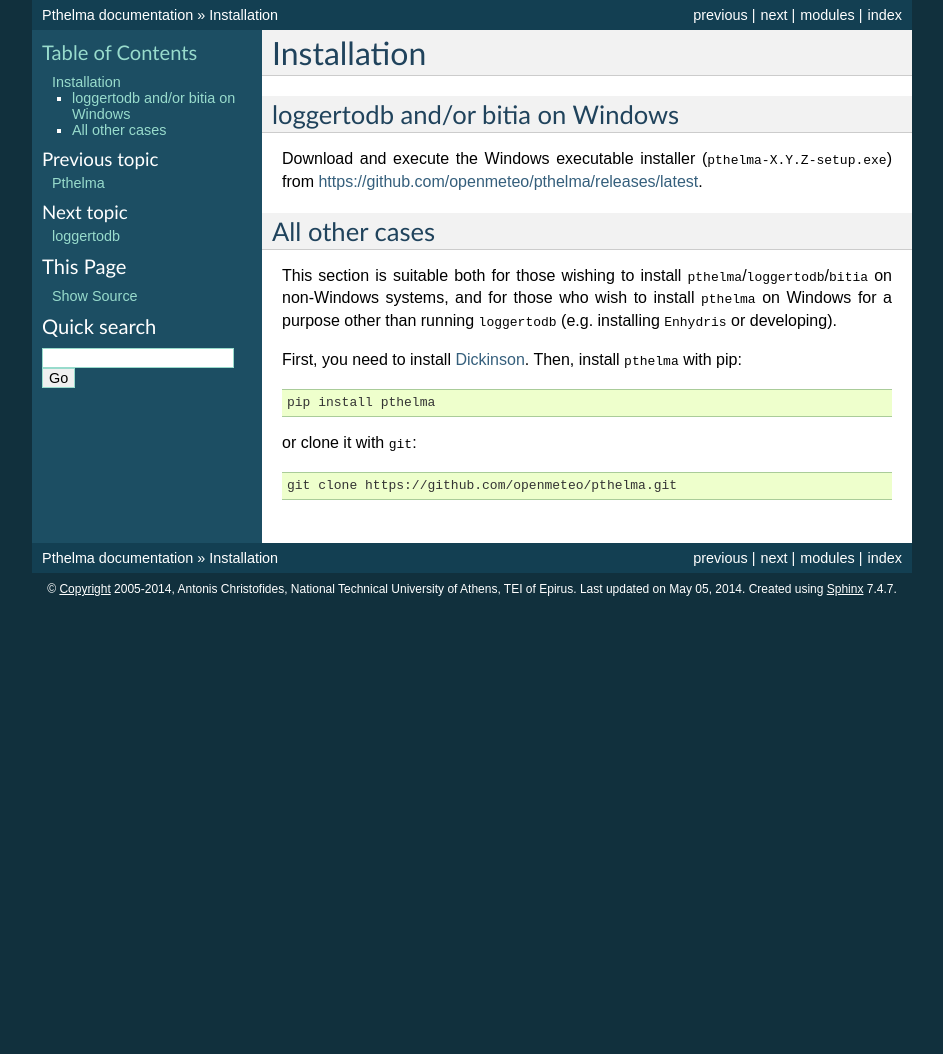
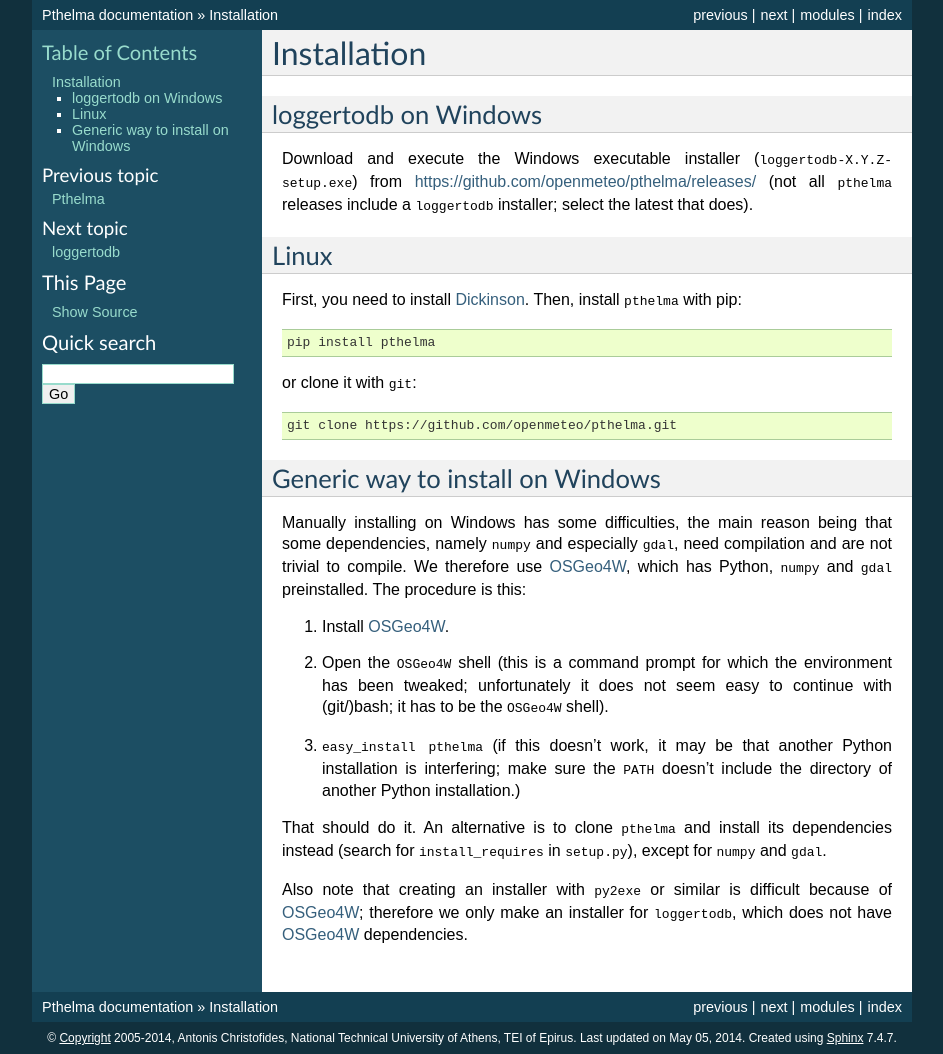
Before and after one commit to openmeteo/pthelma, a Sphinx documentation site: the page built from doc/install.rst, in a window 1280 px wide. Shown: the whole page, without its empty margins (168-1111 px from the left). Built offline with Sphinx 7.4.7, drawn with Linux system fonts in a browser that asks for light colours; before the commit the page ends 900 px from its top, so only the background shows below that.

Commit message:
Installation instructions for Windows

```diff
--- a/doc/install.rst
+++ b/doc/install.rst
@@ -6,21 +6,17 @@ Installation
 
 .. highlight:: bash
 
-loggertodb and/or bitia on Windows
-==================================
+loggertodb on Windows
+=====================
 
 Download and execute the Windows executable installer
-(``pthelma-X.Y.Z-setup.exe``) from
-https://github.com/openmeteo/pthelma/releases/latest.
+(``loggertodb-X.Y.Z-setup.exe``) from
+https://github.com/openmeteo/pthelma/releases/ (not all ``pthelma``
+releases include a ``loggertodb`` installer; select the latest that
+does).
 
-All other cases
-===============
-
-This section is suitable both for those wishing to install
-``pthelma``/``loggertodb``/``bitia`` on non-Windows systems, and for
-those who wish to install ``pthelma`` on Windows for a purpose other
-than running ``loggertodb`` (e.g. installing ``Enhydris`` or
-developing).
+Linux
+=====
 
 First, you need to install Dickinson_. Then, install ``pthelma`` with
 pip::
@@ -31,5 +27,32 @@ or clone it with ``git``::
 
     git clone https://github.com/openmeteo/pthelma.git
 
+Generic way to install on Windows
+=================================
+
+Manually installing on Windows has some difficulties, the main reason
+being that some dependencies, namely ``numpy`` and especially
+``gdal``, need compilation and are not trivial to compile. We
+therefore use OSGeo4W_, which has Python, ``numpy`` and ``gdal``
+preinstalled. The procedure is this:
+
+1. Install OSGeo4W_.
+
+2. Open the ``OSGeo4W`` shell (this is a command prompt for which the
+   environment has been tweaked; unfortunately it does not seem easy to
+   continue with (git/)bash; it has to be the ``OSGeo4W`` shell).
+
+3. ``easy_install pthelma`` (if this doesn't work, it may be that
+   another Python installation is interfering; make sure the ``PATH``
+   doesn't include the directory of another Python installation.)
+
+That should do it. An alternative is to clone ``pthelma`` and install
+its dependencies instead (search for ``install_requires`` in
+``setup.py``), except for ``numpy`` and ``gdal``.
+
+Also note that creating an installer with ``py2exe`` or similar is
+difficult because of OSGeo4W_; therefore we only make an installer for
+``loggertodb``, which does not have OSGeo4W_ dependencies.
 
 .. _dickinson: http://dickinson.readthedocs.org/
+.. _osgeo4w: http://trac.osgeo.org/osgeo4w/
```
